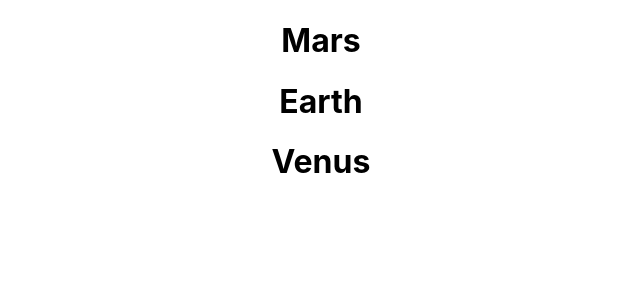
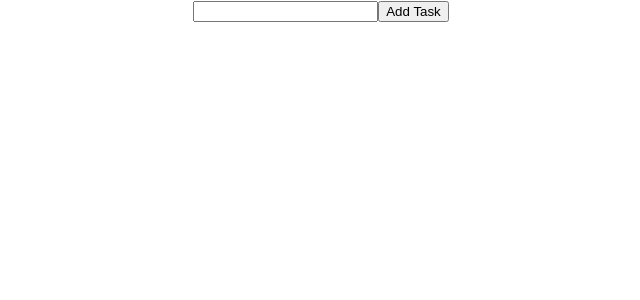
Before and after one commit to flybirdgroup/React_Lessons, a React (Create React App) app: page / in a window 1280 px wide. Shown: the top 300 px of the page, without its empty margins (319-959 px from the left). Built offline with nearby package versions, Linux system fonts and the light colour scheme.

Commit message:
todo list app

```diff
--- a/package.json
+++ b/package.json
@@ -8,7 +8,7 @@
     "@testing-library/user-event": "^13.5.0",
     "react": "^18.2.0",
     "react-dom": "^18.2.0",
-    "react-scripts": "5.0.1",
+    "react-scripts": "^2.1.3",
     "web-vitals": "^2.1.4"
   },
   "scripts": {
--- a/src/App.js
+++ b/src/App.js
@@ -1,24 +1,19 @@
+import React from 'react';
 import './App.css';
 // import {User} from './User'
-import {Planets} from './Utils';
+import {useState}from "react";
 
 
 const App = () => {
-  const planets =[
-    {name: "Mars", isGasPlanet: false},
-    {name: "Earth", isGasPlanet: false},
-    {name: "Jupiter", isGasPlanet: true},
-    {name: "Venus", isGasPlanet: false},
-    {name: "Neptune", isGasPlanet: true},
-    {name: "Uranus", isGasPlanet: true}
-  ]
+  const [todoList,setTodoList] = useState([''])
+  const [newTask,setNewTask] = useState("")
 
   return <div className='App'>
-          {planets.map(
-            (planet) =>{
-              return <Planets isGasPlanet={planet.isGasPlanet} name={planet.name} />;
-            }
-          )}
+          <div>
+            <input onChange={(event) =>{setNewTask(event.target.value)}}/>
+            <button onClick={() =>{setTodoList([...todoList,newTask])}}>Add Task</button>
+            {todoList.map((task,key)=>{ return <div key={key}>{task}</div>})}
+          </div>
          </div>
 
 };
```
Also changed, not shown: 1 other file (tests, documents, lock files or other folders).
